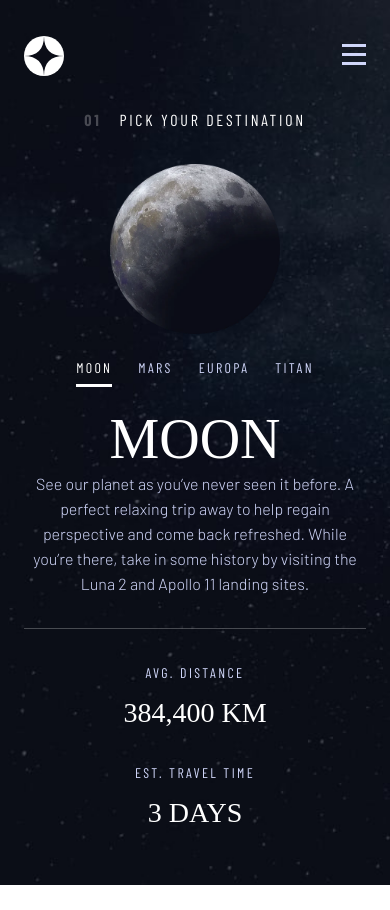
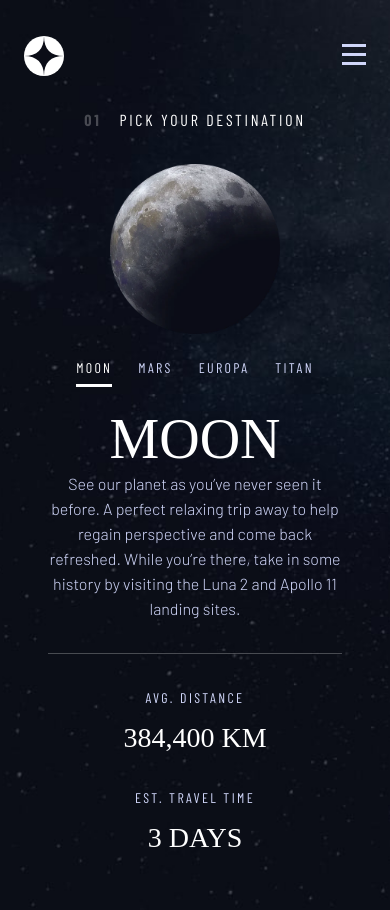
Before and after one commit to gcarter89/space-tourism-website, a React (Create React App) app: page /destination in a window 390 px wide. Before the commit the page ends 885 px from the top, so only its background shows below. Built offline with nearby package versions, Linux system fonts and the light colour scheme; a web font is replaced by a local one.

Commit message:
completed breakpoints for destination page

```diff
--- a/src/Styles/Destination.module.scss
+++ b/src/Styles/Destination.module.scss
@@ -145,7 +145,16 @@
     }
 }
 
-@media screen and (max-width: 768px) {
+@media screen and (max-width: 975px) {
+    .headingPlanet {
+        .planet {
+            height: 360px;
+            width: 360px;
+        }
+    }
+}
+
+@media screen and (max-width: 868px) {
     .destinationSection {
         display: flex;
         flex-direction: column;
@@ -166,7 +175,7 @@
         flex-direction: column;
         margin-left: 0;
         .heading {
-            margin-left: 36px;
+            margin-left: 56px;
             letter-spacing: 2.7px;
             span {
                 padding-right: 18px;
@@ -209,9 +218,10 @@
             line-height: 91.68px;
         }
         p {
+            width: 444px;
+            margin-right: auto;
+            margin-left: auto;
             font-size: unset;
-            margin-right: 98px;
-            margin-left: 98px;
         }
     }
 
@@ -225,13 +235,21 @@
         .stat {
             text-align: center;
             h5 {
-                font-size: unset;
+                font-size: 20px;
             }
 
             h4 {
-                font-size: unset;
+                font-size: 28px;
                 margin-top: 12px;
             }
+        }
+    }
+}
+
+@media screen and (max-width: 768px) {
+    .headingPlanet {
+        .heading {
+            margin-left: 40px;
         }
     }
 }
@@ -257,8 +275,25 @@
 
 }
 
+@media screen and (max-width: 525px) {
+
+    .destinationSection {
+        margin-left: 40px;
+        margin-right: 40px;
+    }
+
+    .destinationCopy {
+        p {
+            width: auto;
+        }
+    }
+}
+
 @media screen and (max-width: 425px) {
-
+    .destinationSection {
+        margin-left: 24px;
+        margin-right: 24px;
+    }
 
     .headingPlanet {
         flex-direction: column;
```
